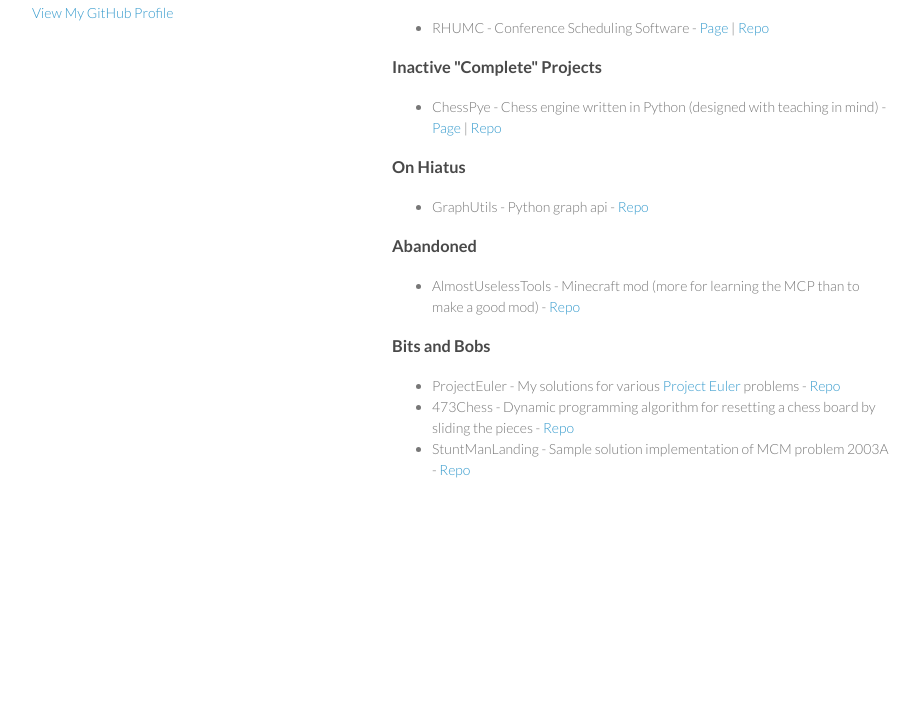
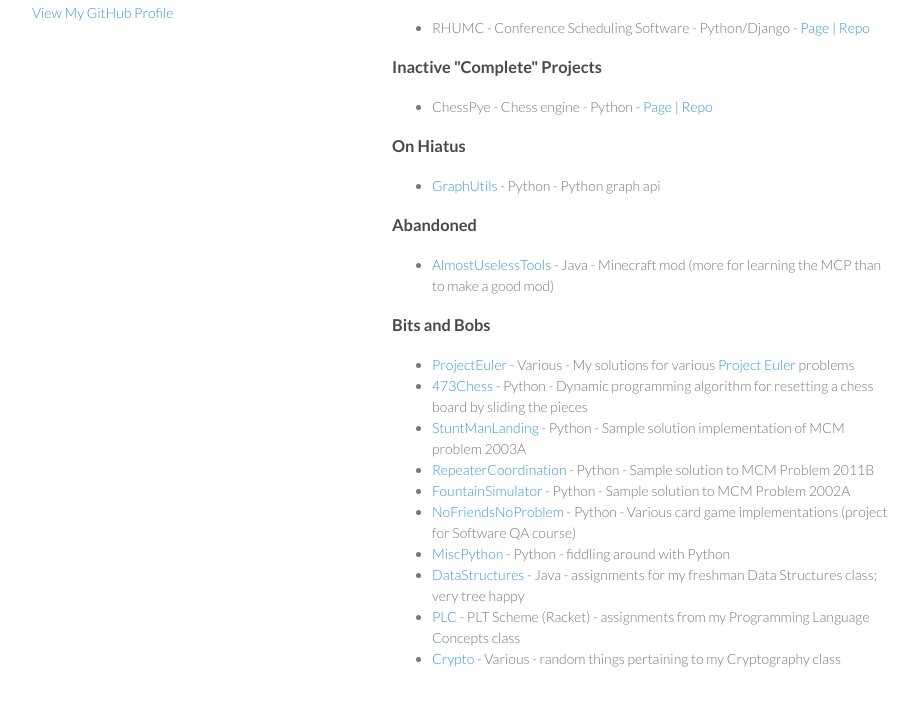
Before and after one commit to crawfonw/crawfonw.github.io, a plain HTML site: page index.html in a window 1280 px wide. Shown: the part 179-884 px from the top of the page, without its empty margins (178-1097 px from the left). Before the commit the page ends 800 px from the top, so only its background shows below. Drawn offline with Linux system fonts and the light colour scheme.

Commit message:
Update index.html

```diff
--- a/index.html
+++ b/index.html
@@ -29,29 +29,36 @@
 
 <h3>Active Projects</h3>
 <ul>
-  <li>RHUMC - Conference Scheduling Software - <a href="http://crawfonw.github.io/RHUMC/">Page</a> | <a href="https://github.com/crawfonw/RHUMC">Repo</a></li>
+  <li>RHUMC - Conference Scheduling Software - Python/Django - <a href="http://crawfonw.github.io/RHUMC/">Page</a> | <a href="https://github.com/crawfonw/RHUMC">Repo</a></li>
 </ul>
 
 <h3>Inactive "Complete" Projects</h3>
 <ul>
-<li>ChessPye - Chess engine written in Python (designed with teaching in mind) - <a href="http://crawfonw.github.io/ChessPye/">Page</a> | <a href="https://github.com/crawfonw/ChessPye">Repo</a></li>
+<li>ChessPye - Chess engine - Python - <a href="http://crawfonw.github.io/ChessPye/">Page</a> | <a href="https://github.com/crawfonw/ChessPye">Repo</a></li>
 </ul>
 
 <h3>On Hiatus</h3>
 <ul>
-<li>GraphUtils - Python graph api - <a href="https://github.com/crawfonw/GraphUtils">Repo</a></li>
+<li><a href="https://github.com/crawfonw/GraphUtils">GraphUtils</a> - Python - Python graph api</li>
 </ul>
 
 <h3>Abandoned</h3>
 <ul>
-<li>AlmostUselessTools - Minecraft mod (more for learning the MCP than to make a good mod) - <a href="https://github.com/crawfonw/AlmostUselessTools">Repo</a></li>
+<li><a href="https://github.com/crawfonw/AlmostUselessTools">AlmostUselessTools</a> - Java - Minecraft mod (more for learning the MCP than to make a good mod)</li>
 </ul>
 
 <h3>Bits and Bobs</h3>
 <ul>
-<li>ProjectEuler - My solutions for various <a href="https://projecteuler.net/" target=_blank>Project Euler</a> problems - <a href="https://github.com/crawfonw/ProjectEuler">Repo</a></li>
-<li>473Chess - Dynamic programming algorithm for resetting a chess board by sliding the pieces - <a href="https://github.com/crawfonw/473Chess">Repo</a></li>
-<li>StuntManLanding - Sample solution implementation of MCM problem 2003A - <a href="https://github.com/crawfonw/StuntManLanding">Repo</a></li>
+<li><a href="https://github.com/crawfonw/ProjectEuler">ProjectEuler</a> - Various - My solutions for various <a href="https://projecteuler.net/" target=_blank>Project Euler</a> problems</li>
+<li><a href="https://github.com/crawfonw/473Chess">473Chess</a> - Python - Dynamic programming algorithm for resetting a chess board by sliding the pieces</li>
+<li><a href="https://github.com/crawfonw/StuntManLanding">StuntManLanding</a> - Python - Sample solution implementation of MCM problem 2003A</li>
+<li><a href="https://github.com/crawfonw/RepeaterCoordination">RepeaterCoordination</a> - Python - Sample solution to MCM Problem 2011B</li>
+<li><a href="https://github.com/crawfonw/FountainSimulator">FountainSimulator</a> - Python - Sample solution to MCM Problem 2002A</li>
+<li><a href="https://github.com/crawfonw/NoFriendsNoProblem">NoFriendsNoProblem</a> - Python - Various card game implementations (project for Software QA course)</li>
+<li><a href="https://github.com/crawfonw/MiscPython">MiscPython</a> - Python - fiddling around with Python</li>
+<li><a href="https://github.com/crawfonw/DataStructures">DataStructures</a> - Java - assignments for my freshman Data Structures class; very tree happy</li>
+<li><a href="https://github.com/crawfonw/PLC">PLC</a> - PLT Scheme (Racket) - assignments from my Programming Language Concepts class</li>
+<li><a href="https://github.com/crawfonw/Crypto">Crypto</a> - Various - random things pertaining to my Cryptography class</li>
 </ul>
 
     </div>
```
